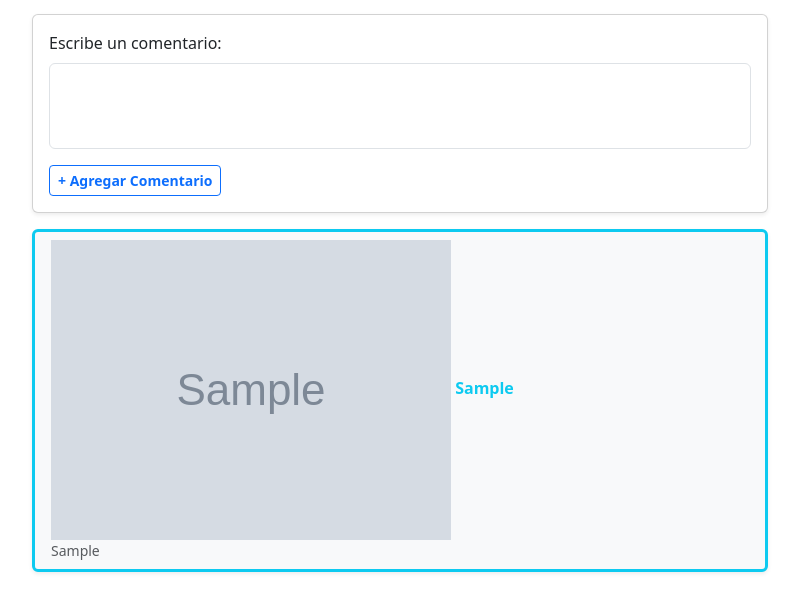
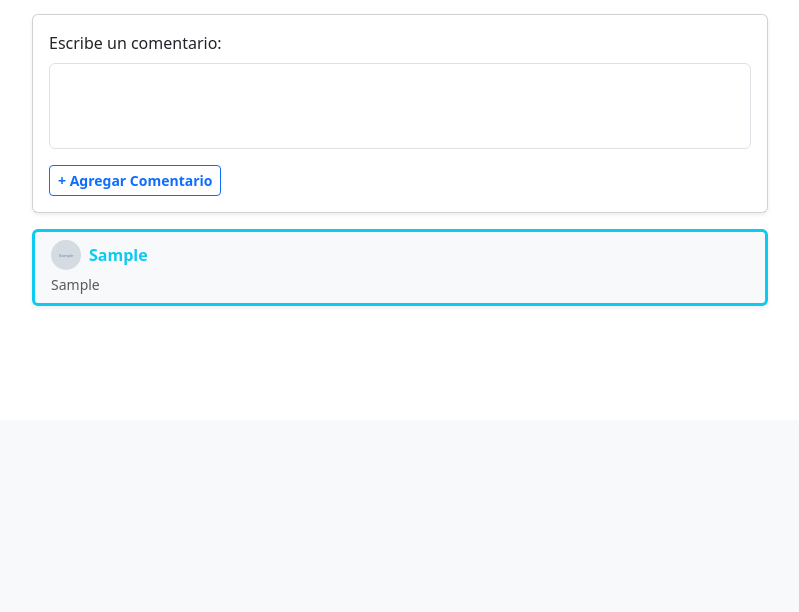
Before and after one commit to Enghyn/blog-pro-flask-web-app, a Flask app: template templates/detalle_mensaje.html in a window 1280 px wide. Shown: the part 380-992 px from the top of the page, without its empty margins (240-1039 px from the left). After the commit the page ends 686 px from the top, so only its background shows below. Run offline with Flask 3, Linux system fonts and the light colour scheme; tables that the repository leaves empty hold one stand-in row (values such as "Sample post"); the template is opened without the code that fills it: values that come from a table or form of the project are taken from there, most other values are stand-ins (such as "Sample title", 1, 10 or a date in 2020); grey boxes marked "Sample" are stand-in pictures.

Commit message:
arreglado imagenes comentario

```diff
--- a/templates/detalle_mensaje.html
+++ b/templates/detalle_mensaje.html
@@ -63,17 +63,18 @@
                 {% for comentario in comentarios %}
                     <div class="card mb-3 shadow-sm border-start border-3 border-info bg-light">
                         <div class="card-body py-2 px-3">
-                            <div class="d-flex justify-content-between">
-                                <strong class="text-info">
-                                    <img src="{{ url_for('static', filename=comentario.autor.foto) }}" alt="foto_usuario">
-                                    <span>
-                                        {{ comentario.autor.usuario }}</strong>
-                                    </span>
+                            <div class="d-flex align-items-center mb-1">
+                                <img src="{{ url_for('static', filename=comentario.autor.foto) }}"
+                                    alt="foto_usuario"
+                                    class="rounded-circle me-2"
+                                    style="width: 30px; height: 30px; object-fit: cover;">
+                                <strong class="text-info mb-0">{{ comentario.autor.usuario }}</strong>
                             </div>
                             <p class="mb-0 small text-muted">{{ comentario.cuerpo }}</p>
                         </div>
                     </div>
                 {% endfor %}
+
             </div>
         </div>
     </div>
```
